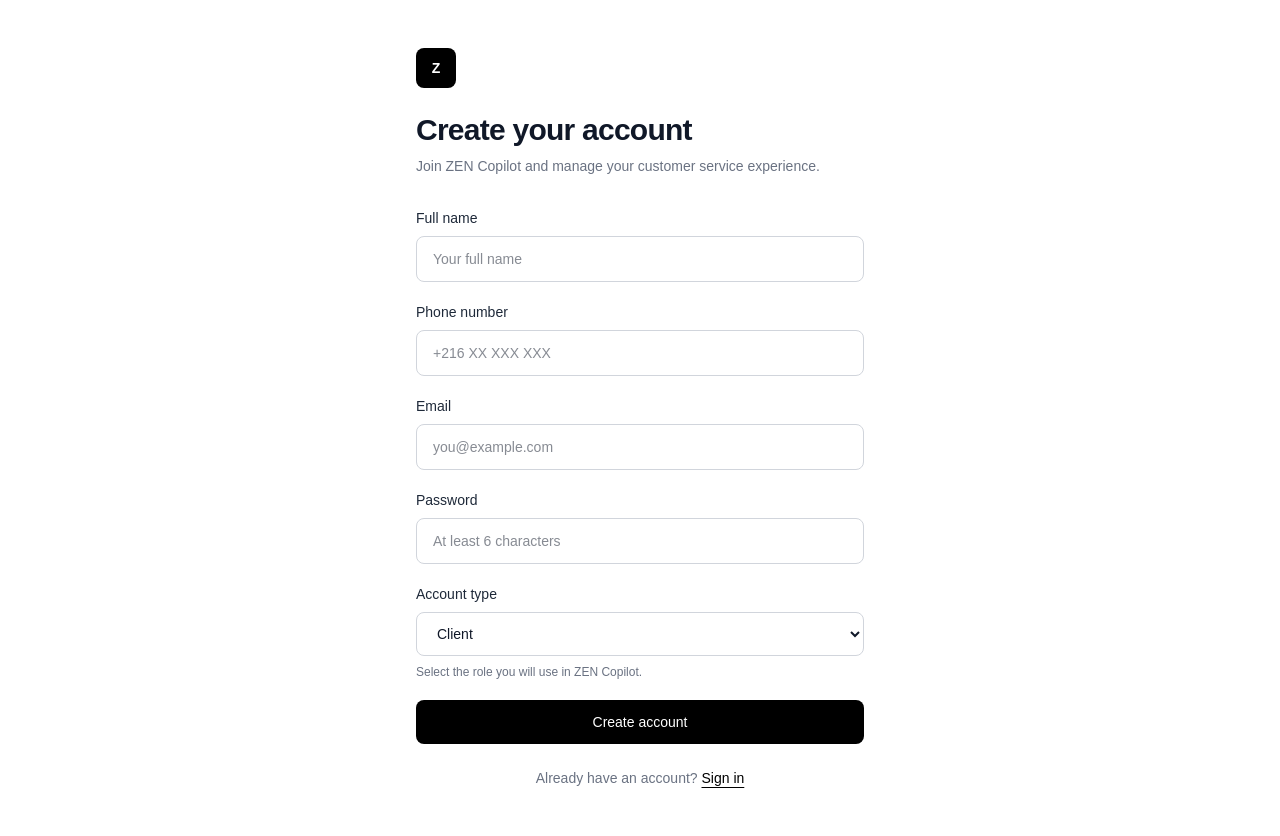
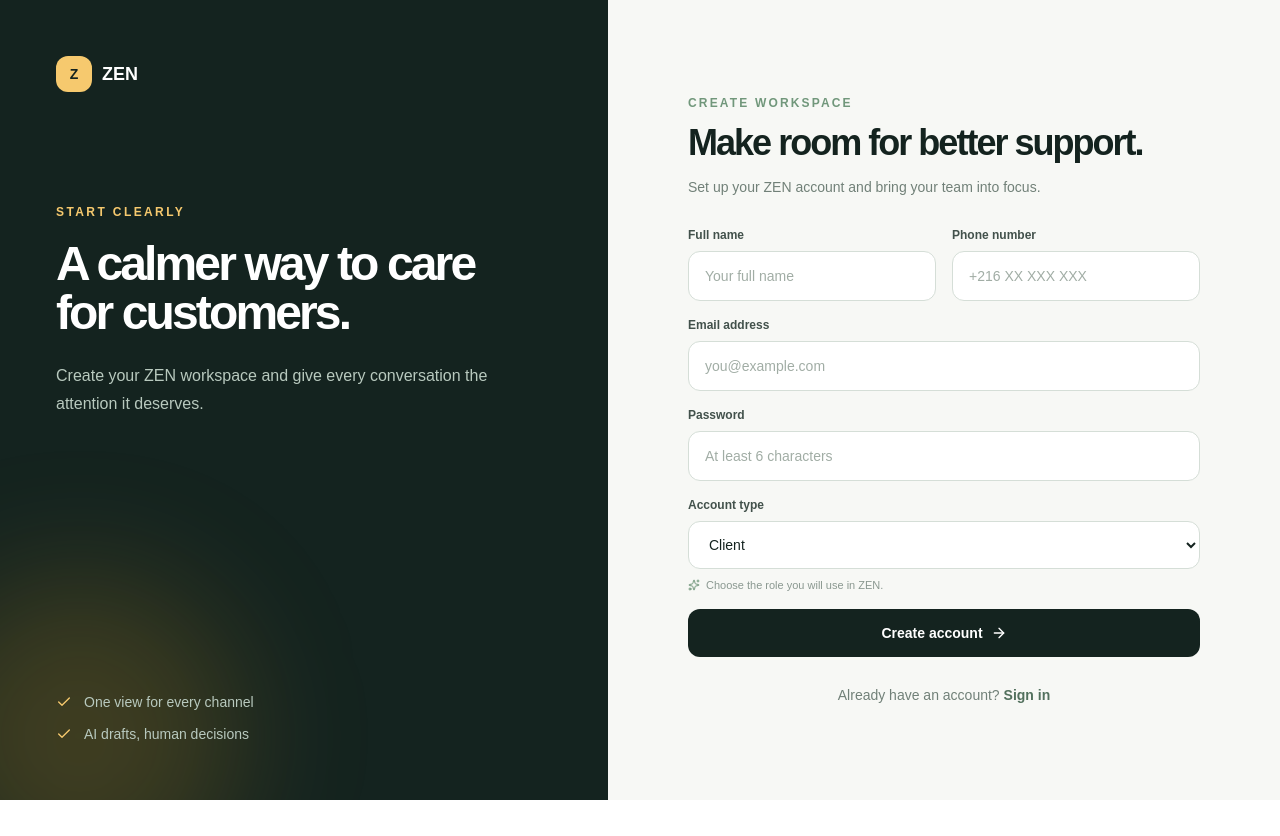
Before and after one commit to Shaima12/copilote-service-client-omnicanal, a Next.js app: page /signup in a window 1280 px wide. After the commit the page ends 800 px from the top, so only its background shows below. Built offline with nearby package versions, Linux system fonts and the light colour scheme.

Commit message:
improve Sign Up / Sign in  page

```diff
--- a/app/login/page.tsx
+++ b/app/login/page.tsx
@@ -1,7 +1,9 @@
 "use client";
 
 import { FormEvent, useState } from "react";
+import Link from "next/link";
 import { useRouter } from "next/navigation";
+import { ArrowLeft, ArrowRight, Check, Sparkles } from "lucide-react";
 import { createClient } from "@/lib/supabase/client";
 
 export default function LoginPage() {
@@ -89,81 +91,51 @@ export default function LoginPage() {
   }
 
   return (
-    <main className="min-h-screen bg-gray-50 flex items-center justify-center px-4">
-      <div className="w-full max-w-md bg-white rounded-2xl shadow-sm border border-gray-200 p-8">
+    <main className="min-h-screen bg-[#f7f8f5] text-[#14231f]">
+      <div className="mx-auto grid min-h-screen max-w-7xl lg:grid-cols-[0.95fr_1.05fr]">
+        <section className="relative hidden overflow-hidden bg-[#14231f] p-10 text-white lg:flex lg:flex-col lg:justify-between lg:p-14">
+          <div className="absolute -right-24 -top-24 h-72 w-72 rounded-full bg-[#71977b]/30 blur-3xl" />
+          <div className="relative">
+            <Link href="/" className="flex items-center gap-2.5 text-lg font-bold">
+              <span className="flex h-9 w-9 items-center justify-center rounded-xl bg-[#f6c96e] text-sm text-[#14231f]">Z</span>
+              ZEN
+            </Link>
+            <div className="mt-28 max-w-md">
+              <p className="text-xs font-bold uppercase tracking-[0.2em] text-[#f6c96e]">Welcome back</p>
+              <h2 className="mt-5 text-5xl font-bold leading-[1.02] tracking-[-0.06em]">Good conversations start with a clear view.</h2>
+              <p className="mt-6 text-base leading-7 text-[#b8c9be]">Pick up where your team left off. ZEN keeps every customer moment organized, human, and ready for action.</p>
+            </div>
+          </div>
+          <div className="relative flex items-center gap-3 text-sm text-[#b8c9be]"><Check size={16} className="text-[#f6c96e]" /> Your workspace is waiting for you.</div>
+        </section>
 
-        <div className="text-center mb-8">
-          <h1 className="text-3xl font-bold text-gray-900">
+        <section className="flex items-center justify-center px-6 py-10 sm:px-10">
+          <div className="w-full max-w-md">
+            <Link href="/" className="mb-12 flex items-center gap-2.5 text-lg font-bold lg:hidden">
+              <span className="flex h-9 w-9 items-center justify-center rounded-xl bg-[#14231f] text-sm text-[#f6c96e]">Z</span>
               ZEN
-          </h1>
-
-          <p className="text-gray-500 mt-2">
-            Sign in to your account
-          </p>
+            </Link>
+            <div className="mb-8">
+              <p className="text-xs font-bold uppercase tracking-[0.18em] text-[#71977b]">Agent workspace</p>
+              <h1 className="mt-3 text-4xl font-bold tracking-[-0.055em]">Sign in to ZEN.</h1>
+              <p className="mt-3 text-sm leading-6 text-[#718078]">Your customer conversations are just a moment away.</p>
             </div>
 
             <form onSubmit={handleLogin} className="space-y-5">
-
               <div>
-            <label className="block text-sm font-medium text-gray-700 mb-2">
-              Email
-            </label>
-
-            <input
-              type="email"
-              value={email}
-              onChange={(e) => setEmail(e.target.value)}
-              placeholder="you@example.com"
-              required
-              className="w-full px-4 py-3 border border-gray-300 rounded-lg
-                         focus:outline-none focus:ring-2 focus:ring-green-500"
-            />
+                <label htmlFor="email" className="mb-2 block text-xs font-bold text-[#42514b]">Email address</label>
+                <input id="email" type="email" value={email} onChange={(e) => setEmail(e.target.value)} placeholder="you@example.com" required className="w-full rounded-xl border border-[#d5ded7] bg-white px-4 py-3.5 text-sm outline-none transition placeholder:text-[#a1ada5] focus:border-[#71977b] focus:ring-4 focus:ring-[#dcebdd]" />
               </div>
-
               <div>
-            <label className="block text-sm font-medium text-gray-700 mb-2">
-              Password
-            </label>
-
-            <input
-              type="password"
-              value={password}
-              onChange={(e) => setPassword(e.target.value)}
-              placeholder="••••••••"
-              required
-              className="w-full px-4 py-3 border border-gray-300 rounded-lg
-                         focus:outline-none focus:ring-2 focus:ring-green-500"
-            />
+                <div className="mb-2 flex items-center justify-between"><label htmlFor="password" className="block text-xs font-bold text-[#42514b]">Password</label><span className="text-[11px] text-[#9aa69f]">Keep it secure</span></div>
+                <input id="password" type="password" value={password} onChange={(e) => setPassword(e.target.value)} placeholder="Enter your password" required className="w-full rounded-xl border border-[#d5ded7] bg-white px-4 py-3.5 text-sm outline-none transition placeholder:text-[#a1ada5] focus:border-[#71977b] focus:ring-4 focus:ring-[#dcebdd]" />
               </div>
-
-          {error && (
-            <div className="bg-red-50 border border-red-200 text-red-600
-                            text-sm rounded-lg p-3">
-              {error}
+              {error && <div className="rounded-xl border border-red-200 bg-red-50 p-3 text-sm text-red-700">{error}</div>}
+              <button type="submit" disabled={loading} className="group flex w-full items-center justify-center gap-2 rounded-xl bg-[#14231f] px-4 py-3.5 text-sm font-bold text-white transition hover:bg-[#263a33] disabled:cursor-not-allowed disabled:opacity-50">{loading ? "Signing in..." : "Sign in"}<ArrowRight size={16} className="transition group-hover:translate-x-0.5" /></button>
+            </form>
+            <p className="mt-8 text-center text-sm text-[#718078]">Don&apos;t have an account? <Link href="/signup" className="font-bold text-[#52705d] hover:text-[#14231f]">Create one</Link></p>
           </div>
-          )}
-
-          <button
-            type="submit"
-            disabled={loading}
-            className="w-full bg-green-600 hover:bg-green-700
-                       disabled:bg-gray-400 text-white font-semibold
-                       py-3 rounded-lg transition"
-          >
-            {loading ? "Signing in..." : "Sign in"}
-          </button>
-        </form>
-
-        <div className="text-center mt-6 text-sm text-gray-500">
-          Don't have an account?{" "}
-          <a
-            href="/signup"
-            className="text-green-600 hover:text-green-700 font-medium"
-          >
-            Create one
-          </a>
-        </div>
-
+        </section>
       </div>
     </main>
   );
--- a/app/signup/page.tsx
+++ b/app/signup/page.tsx
@@ -1,6 +1,8 @@
 "use client";
 
 import { FormEvent, useState } from "react";
+import Link from "next/link";
+import { ArrowLeft, ArrowRight, Check, Sparkles } from "lucide-react";
 import { createClient } from "@/lib/supabase/client";
 
 export default function SignupPage() {
@@ -45,164 +47,51 @@ export default function SignupPage() {
   }
 
   return (
-    <main className="min-h-screen bg-white px-6 py-12 text-gray-900">
-      <div className="mx-auto flex min-h-[80vh] max-w-md items-center">
-        <div className="w-full">
+    <main className="min-h-screen bg-[#f7f8f5] text-[#14231f]">
+      <div className="mx-auto grid min-h-screen max-w-7xl lg:grid-cols-[0.95fr_1.05fr]">
+        <section className="relative hidden overflow-hidden bg-[#14231f] p-10 text-white lg:flex lg:flex-col lg:justify-between lg:p-14">
+          <div className="absolute -bottom-24 -left-20 h-80 w-80 rounded-full bg-[#e5a629]/20 blur-3xl" />
+          <div className="relative">
+            <Link href="/" className="flex items-center gap-2.5 text-lg font-bold">
+              <span className="flex h-9 w-9 items-center justify-center rounded-xl bg-[#f6c96e] text-sm text-[#14231f]">Z</span>
+              ZEN
+            </Link>
+            <div className="mt-28 max-w-md">
+              <p className="text-xs font-bold uppercase tracking-[0.2em] text-[#f6c96e]">Start clearly</p>
+              <h2 className="mt-5 text-5xl font-bold leading-[1.02] tracking-[-0.06em]">A calmer way to care for customers.</h2>
+              <p className="mt-6 text-base leading-7 text-[#b8c9be]">Create your ZEN workspace and give every conversation the attention it deserves.</p>
+            </div>
+          </div>
+          <div className="relative grid gap-3 text-sm text-[#b8c9be]"><span className="flex items-center gap-3"><Check size={16} className="text-[#f6c96e]" /> One view for every channel</span><span className="flex items-center gap-3"><Check size={16} className="text-[#f6c96e]" /> AI drafts, human decisions</span></div>
+        </section>
 
-          {/* Header */}
-          <div className="mb-8">
-            <div className="mb-6 flex h-10 w-10 items-center justify-center rounded-lg bg-black text-sm font-bold text-white">
-              Z
+        <section className="flex items-center justify-center px-6 py-10 sm:px-10">
+          <div className="w-full max-w-lg">
+            <Link href="/" className="mb-10 flex items-center gap-2.5 text-lg font-bold lg:hidden">
+              <span className="flex h-9 w-9 items-center justify-center rounded-xl bg-[#14231f] text-sm text-[#f6c96e]">Z</span>
+              ZEN
+            </Link>
+            <div className="mb-7">
+              <p className="text-xs font-bold uppercase tracking-[0.18em] text-[#71977b]">Create workspace</p>
+              <h1 className="mt-3 text-4xl font-bold tracking-[-0.055em]">Make room for better support.</h1>
+              <p className="mt-3 text-sm leading-6 text-[#718078]">Set up your ZEN account and bring your team into focus.</p>
             </div>
 
-            <h1 className="text-3xl font-semibold tracking-tight">
-              Create your account
-            </h1>
+            <form onSubmit={handleSignup} className="space-y-4">
+              <div className="grid gap-4 sm:grid-cols-2">
+                <div><label htmlFor="fullName" className="mb-2 block text-xs font-bold text-[#42514b]">Full name</label><input id="fullName" type="text" value={fullName} onChange={(e) => setFullName(e.target.value)} placeholder="Your full name" required className="w-full rounded-xl border border-[#d5ded7] bg-white px-4 py-3.5 text-sm outline-none transition placeholder:text-[#a1ada5] focus:border-[#71977b] focus:ring-4 focus:ring-[#dcebdd]" /></div>
+                <div><label htmlFor="phone" className="mb-2 block text-xs font-bold text-[#42514b]">Phone number</label><input id="phone" type="tel" value={phone} onChange={(e) => setPhone(e.target.value)} placeholder="+216 XX XXX XXX" required className="w-full rounded-xl border border-[#d5ded7] bg-white px-4 py-3.5 text-sm outline-none transition placeholder:text-[#a1ada5] focus:border-[#71977b] focus:ring-4 focus:ring-[#dcebdd]" /></div>
+              </div>
+              <div><label htmlFor="email" className="mb-2 block text-xs font-bold text-[#42514b]">Email address</label><input id="email" type="email" value={email} onChange={(e) => setEmail(e.target.value)} placeholder="you@example.com" required className="w-full rounded-xl border border-[#d5ded7] bg-white px-4 py-3.5 text-sm outline-none transition placeholder:text-[#a1ada5] focus:border-[#71977b] focus:ring-4 focus:ring-[#dcebdd]" /></div>
+              <div><label htmlFor="password" className="mb-2 block text-xs font-bold text-[#42514b]">Password</label><input id="password" type="password" value={password} onChange={(e) => setPassword(e.target.value)} placeholder="At least 6 characters" required minLength={6} className="w-full rounded-xl border border-[#d5ded7] bg-white px-4 py-3.5 text-sm outline-none transition placeholder:text-[#a1ada5] focus:border-[#71977b] focus:ring-4 focus:ring-[#dcebdd]" /></div>
+              <div><label htmlFor="role" className="mb-2 block text-xs font-bold text-[#42514b]">Account type</label><select id="role" value={role} onChange={(e) => setRole(e.target.value)} required className="w-full rounded-xl border border-[#d5ded7] bg-white px-4 py-3.5 text-sm outline-none transition focus:border-[#71977b] focus:ring-4 focus:ring-[#dcebdd]"><option value="client">Client</option><option value="agent">Agent</option><option value="supervisor">Supervisor</option></select><p className="mt-2 flex items-center gap-1.5 text-[11px] text-[#8a9890]"><Sparkles size={12} className="text-[#71977b]" /> Choose the role you will use in ZEN.</p></div>
+              <button type="submit" disabled={loading} className="group mt-2 flex w-full items-center justify-center gap-2 rounded-xl bg-[#14231f] px-4 py-3.5 text-sm font-bold text-white transition hover:bg-[#263a33] disabled:cursor-not-allowed disabled:opacity-50">{loading ? "Creating account..." : "Create account"}<ArrowRight size={16} className="transition group-hover:translate-x-0.5" /></button>
+            </form>
 
-            <p className="mt-2 text-sm text-gray-500">
-              Join ZEN Copilot and manage your customer service experience.
-            </p>
+            {message && <div className="mt-5 rounded-xl border border-[#dce7de] bg-[#edf6ee] p-4 text-sm text-[#52705d]">{message}</div>}
+            <p className="mt-7 text-center text-sm text-[#718078]">Already have an account? <Link href="/login" className="font-bold text-[#52705d] hover:text-[#14231f]">Sign in</Link></p>
           </div>
-
-          {/* Form */}
-          <form onSubmit={handleSignup} className="space-y-5">
-
-            {/* Full name */}
-            <div>
-              <label
-                htmlFor="fullName"
-                className="mb-2 block text-sm font-medium text-gray-800"
-              >
-                Full name
-              </label>
-
-              <input
-                id="fullName"
-                type="text"
-                value={fullName}
-                onChange={(e) => setFullName(e.target.value)}
-                placeholder="Your full name"
-                required
-                className="w-full rounded-lg border border-gray-300 bg-white px-4 py-3 text-sm outline-none transition focus:border-black"
-              />
-            </div>
-
-            {/* Phone */}
-            <div>
-              <label
-                htmlFor="phone"
-                className="mb-2 block text-sm font-medium text-gray-800"
-              >
-                Phone number
-              </label>
-
-              <input
-                id="phone"
-                type="tel"
-                value={phone}
-                onChange={(e) => setPhone(e.target.value)}
-                placeholder="+216 XX XXX XXX"
-                required
-                className="w-full rounded-lg border border-gray-300 bg-white px-4 py-3 text-sm outline-none transition focus:border-black"
-              />
-            </div>
-
-            {/* Email */}
-            <div>
-              <label
-                htmlFor="email"
-                className="mb-2 block text-sm font-medium text-gray-800"
-              >
-                Email
-              </label>
-
-              <input
-                id="email"
-                type="email"
-                value={email}
-                onChange={(e) => setEmail(e.target.value)}
-                placeholder="you@example.com"
-                required
-                className="w-full rounded-lg border border-gray-300 bg-white px-4 py-3 text-sm outline-none transition focus:border-black"
-              />
-            </div>
-
-            {/* Password */}
-            <div>
-              <label
-                htmlFor="password"
-                className="mb-2 block text-sm font-medium text-gray-800"
-              >
-                Password
-              </label>
-
-              <input
-                id="password"
-                type="password"
-                value={password}
-                onChange={(e) => setPassword(e.target.value)}
-                placeholder="At least 6 characters"
-                required
-                minLength={6}
-                className="w-full rounded-lg border border-gray-300 bg-white px-4 py-3 text-sm outline-none transition focus:border-black"
-              />
-            </div>
-
-            {/* Role */}
-            <div>
-              <label
-                htmlFor="role"
-                className="mb-2 block text-sm font-medium text-gray-800"
-              >
-                Account type
-              </label>
-
-              <select
-                id="role"
-                value={role}
-                onChange={(e) => setRole(e.target.value)}
-                required
-                className="w-full rounded-lg border border-gray-300 bg-white px-4 py-3 text-sm outline-none transition focus:border-black"
-              >
-                <option value="client">Client</option>
-                <option value="agent">Agent</option>
-                <option value="supervisor">Supervisor</option>
-              </select>
-
-              <p className="mt-2 text-xs text-gray-500">
-                Select the role you will use in ZEN Copilot.
-              </p>
-            </div>
-
-            {/* Submit */}
-            <button
-              type="submit"
-              disabled={loading}
-              className="w-full rounded-lg bg-black px-4 py-3 text-sm font-medium text-white transition hover:bg-gray-800 disabled:cursor-not-allowed disabled:bg-gray-400"
-            >
-              {loading ? "Creating account..." : "Create account"}
-            </button>
-          </form>
-
-          {/* Message */}
-          {message && (
-            <div className="mt-5 rounded-lg border border-gray-200 bg-gray-50 p-4 text-sm text-gray-700">
-              {message}
-            </div>
-          )}
-
-          {/* Login */}
-          <p className="mt-6 text-center text-sm text-gray-500">
-            Already have an account?{" "}
-            <a
-              href="/login"
-              className="font-medium text-black underline underline-offset-4"
-            >
-              Sign in
-            </a>
-          </p>
-
-        </div>
+        </section>
       </div>
     </main>
   );
```
Lines whose indentation alone changed are shown as unchanged.
